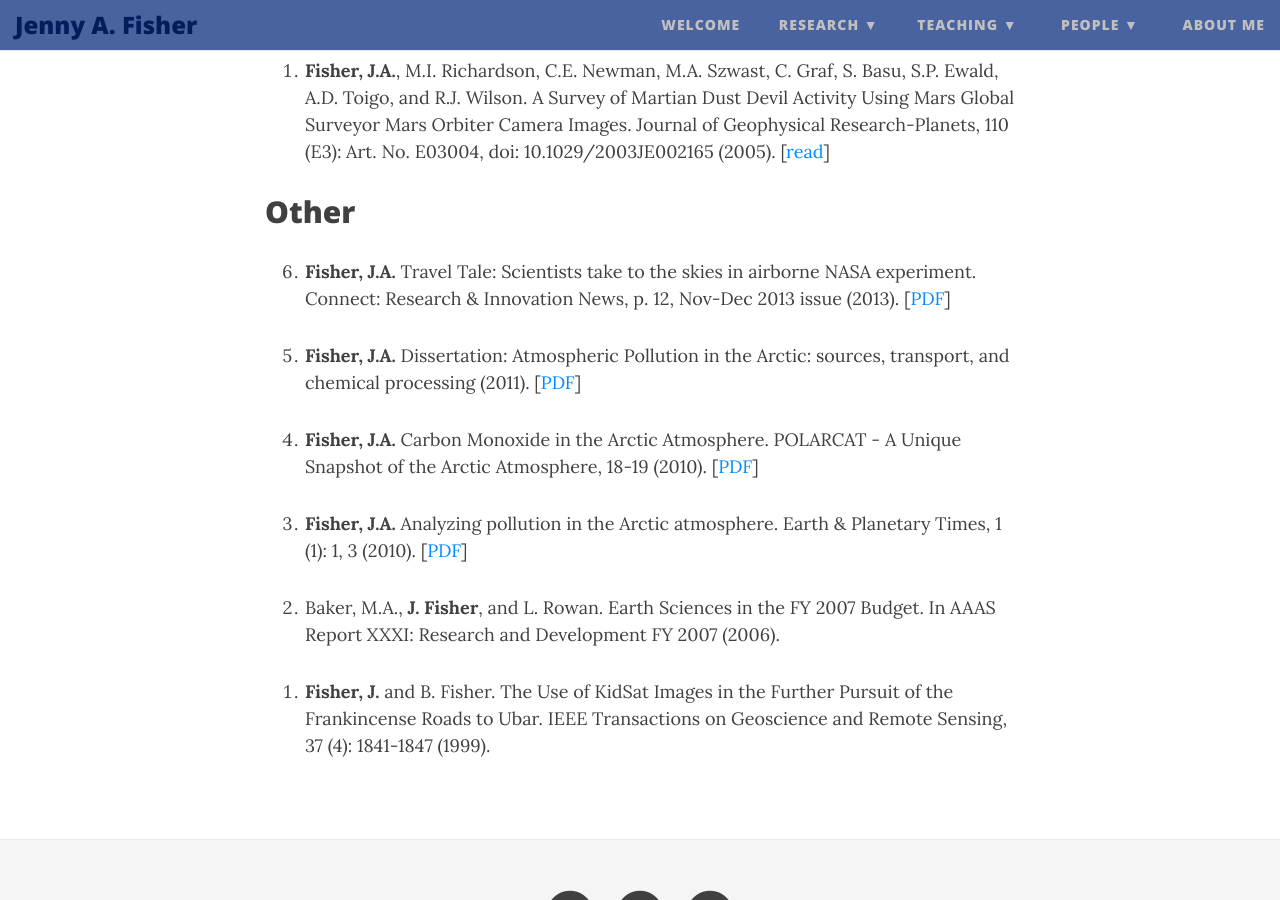
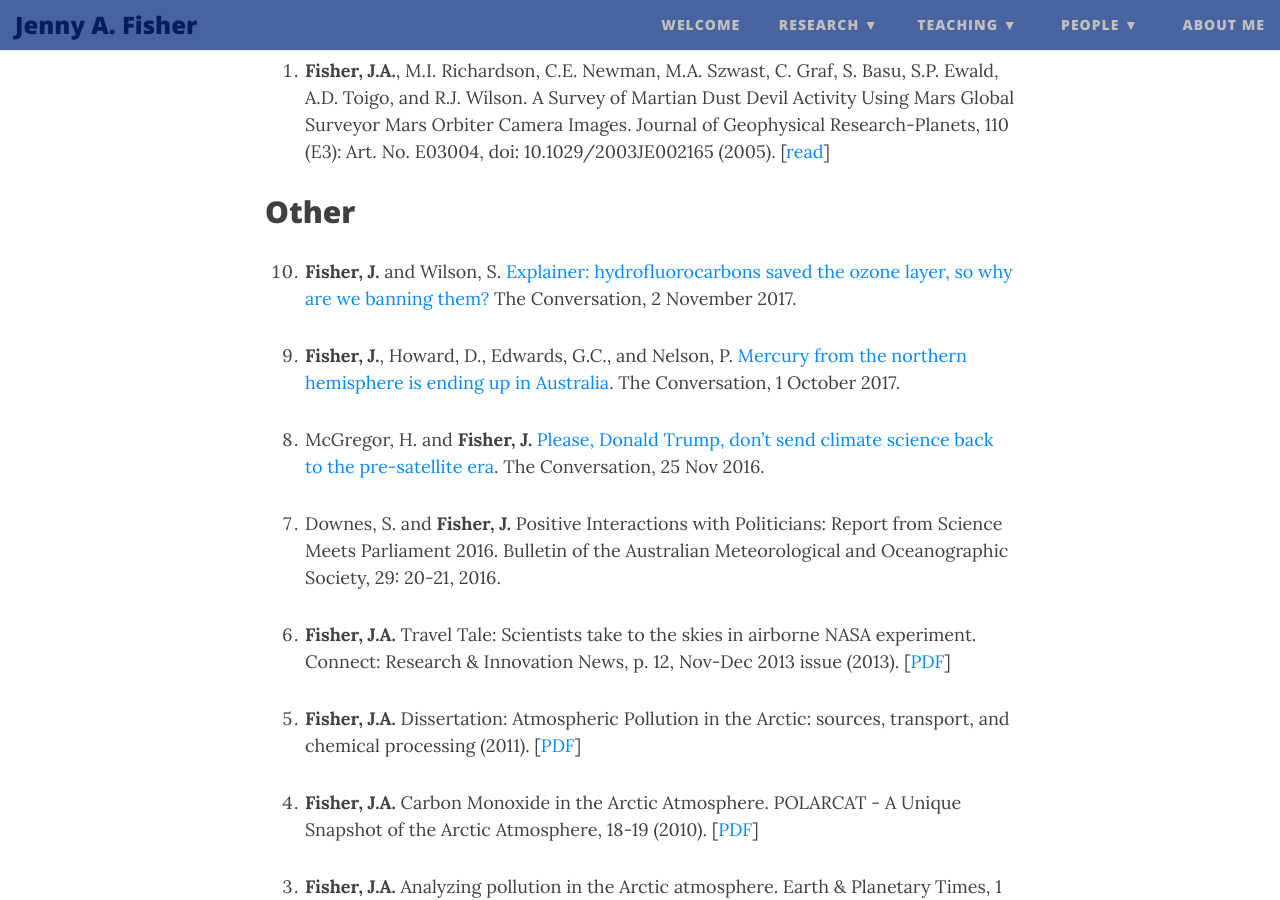
Before and after one commit to jennyfisher/jennyfisher.github.io, a Jekyll site: the page built from publications.md, in a window 1280 px wide and 900 px high, scrolled down 7085 px. Built offline with Jekyll 4.4.1, drawn with Linux system fonts in a browser that asks for light colours; nearby versions of some CDN libraries.

Commit message:
Update publications.md

```diff
--- a/publications.md
+++ b/publications.md
@@ -93,6 +93,15 @@ title: Publications
 
 ## Other
 
+1. **Fisher,  J.** and  Wilson,  S. [Explainer:  hydrofluorocarbons  saved  the  ozone  layer,  so  why  are  we  banning them?](https://theconversation.com/explainer-hydrofluorocarbons-saved-the-ozone-layer-so-why-are-we-banning-them-8667245) The  Conversation,  2  November  2017.
+
+1. **Fisher,  J.**,  Howard,  D.,  Edwards,  G.C.,  and  Nelson,  P. [Mercury from  the  northern  hemisphere  is  ending up   in   Australia](https://theconversation.com/mercury-from-the-northern-hemisphere-is-ending-up-in-australia-8371046). The   Conversation, 1   October   2017.
+
+1. McGregor,  H.  and **Fisher,  J.** [Please,  Donald  Trump,  don’t  send  climate  science  back  to  the  pre-satellite era](https://theconversation.com/please-donald-trump-dont-send-climate-science-back-to-the-pre-satellite-era-69358
+). The Conversation, 25 Nov 2016.
+
+1. Downes, S.    and **Fisher, J.** Positive    Interactions    with Politicians: Report  from  Science  Meets  Parliament  2016. Bulletin  of  the  Australian  Meteorological  and Oceanographic Society, 29: 20-21, 2016.
+
 1. **Fisher, J.A.** Travel Tale: Scientists take to the skies in airborne NASA experiment. Connect: Research & Innovation News, p. 12, Nov-Dec 2013 issue (2013). [[PDF](pdfs/RAID_Newsletter_JAF.pdf)]
 
 5. **Fisher, J.A.** Dissertation: Atmospheric Pollution in the Arctic: sources, transport, and chemical processing (2011). [[PDF](pdfs/Fisher_Dissertation.pdf)]
```
